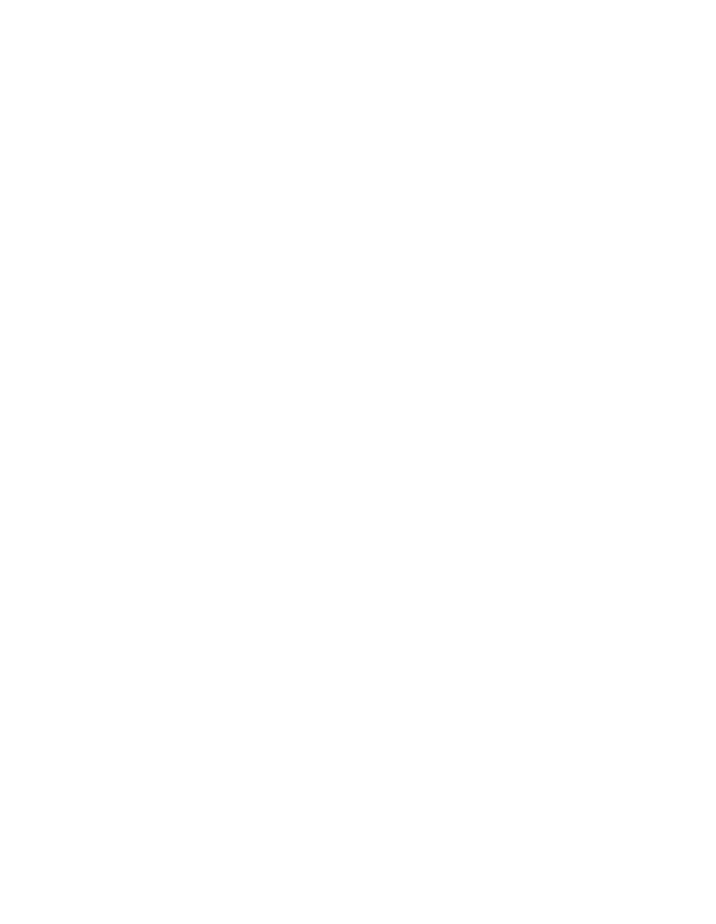
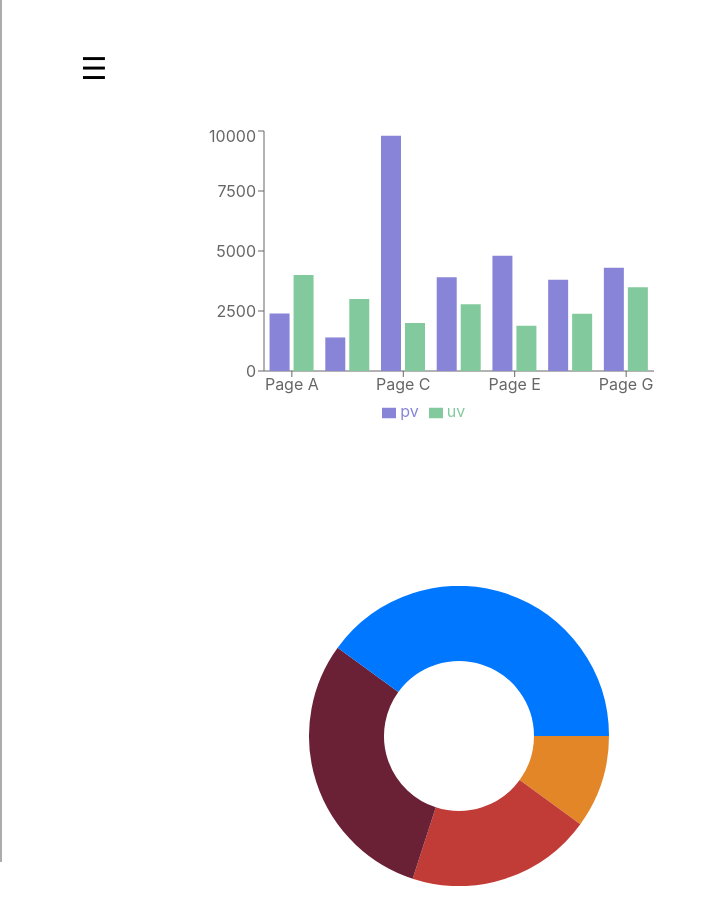
Before and after one commit to FranzGuanaco/ManagementApp, a React (Create React App) app in the folder management-app/: page /Vacancy in a window 1280 px wide. Before the commit this address had no page. Shown: the top 924 px of the page, without its empty margins (0-716 px from the left). Before the commit the page ends 800 px from the top, so only its background shows below. Built offline with nearby package versions, Linux system fonts and the light colour scheme.

Commit message:
interface vacancy done

```diff
--- a/management-app/src/App.js
+++ b/management-app/src/App.js
@@ -15,6 +15,7 @@ import MailSent from './Interface/MailSent';
 import Projects from './Interface/Projects';
 import Report from './Interface/Report';
 import EditProject from './Interface/EditProject';
+import Vacancy from './Interface/Vacancy';
 
 function App() {
 
@@ -37,6 +38,7 @@ function App() {
         <Route path='/MailSent' exact element={<MailSent/>} />
         <Route path='/Projects' exact element={<Projects/>} />
         <Route path='/Report' exact element={<Report/>} />
+        <Route path='/Vacancy' exact element={<Vacancy/>} />
       </Routes>
       </BrowserRouter>
       </div>
--- a/management-app/src/Box/BoxPattern.css
+++ b/management-app/src/Box/BoxPattern.css
@@ -1,7 +1,6 @@
 .box {
   border: 1px solid #adabab;
   border-radius: 20px;
-  width: 100%;
   height: auto;
   transition: all 0.5s ease-out;
   margin-bottom: 15%;
@@ -17,23 +16,10 @@
   box-shadow: none; /* remove the box shadow when it is clicked */
 }
 
-@media (min-width: 375px) {
-  .box {
-    width: calc(100px + 45.5vw);
-    height: calc(70px + 15.5vw);
-    margin-bottom: 5%;
-  }
 
   .box:last-of-type {
     margin-top: 10%;
   }
-}
-
-
-@media (max-width: 375px) {
-  .box {
-    margin-left: 10%;
-  }}
 
 
 .circleStaff {
--- /dev/null
+++ b/management-app/src/Box/BoxVacancy.js
@@ -0,0 +1,36 @@
+import React from "react";
+import "./BoxPattern.css";
+import Pic from "../Picture/Pic";
+import EditButton from "../Button/EditButton";
+
+function BoxVacancy(props) {
+  return (
+    <div
+      className="box"
+      style={{
+        position: "relative",
+        width: props.width,
+        height: props.height,
+        bottom: props.top,
+        marginTop: props.marginTop,
+        left: props.margin,
+        justifyContent: "center",
+      }}
+    >
+      <div
+        style={{
+          position: "absolute",
+          top: "15%",
+          left: "4%",
+          width: "30%",
+          height: "auto",
+        }}
+      >
+        <Pic />
+      </div>
+
+    </div>
+  );
+}
+
+export default BoxVacancy;
--- a/management-app/src/Box/TextDataEmployee.js
+++ b/management-app/src/Box/TextDataEmployee.js
@@ -6,7 +6,7 @@ const TextDataEmployee = (props) => {
     return (
         <div class="containerTextData" style={{ width: props.width, height: props.height, padding: props.padding,
         marginLeft: props.left}}>
-      <p>{props.Nom}</p>
+      <p>{props.p}</p>
       <p>{props.poste}</p>
       <p>{props.contact}</p>
       <p>{props.disponibilité}</p>
--- /dev/null
+++ b/management-app/src/Interface/Vacancy.js
@@ -0,0 +1,76 @@
+import React from "react";
+import { render } from "react-dom";
+import { Link } from "react-router-dom";
+import AlignMenu from "../Menu/AlignMenu";
+import Pie from "../PieChart";
+import BoxVacancy from "../Box/BoxVacancy";
+import { BarChart, Bar, XAxis, YAxis, CartesianGrid, Tooltip, Legend } from 'recharts';
+
+
+class Vacancy extends React.Component {
+    render() {
+      const data = [
+        { name: 'Page A', uv: 4000, pv: 2400, amt: 2400 },
+        { name: 'Page B', uv: 3000, pv: 1398, amt: 2210 },
+        { name: 'Page C', uv: 2000, pv: 9800, amt: 2290 },
+        { name: 'Page D', uv: 2780, pv: 3908, amt: 2000 },
+        { name: 'Page E', uv: 1890, pv: 4800, amt: 2181 },
+        { name: 'Page F', uv: 2390, pv: 3800, amt: 2500 },
+        { name: 'Page G', uv: 3490, pv: 4300, amt: 2100 },
+      ];
+
+      return (
+        <div className="Vacancy" style={{ display: 'flex', flexDirection: 'column' }}>
+          <AlignMenu
+            bottom="44px"
+            buttonText="Home"
+            links="/Homepage"
+            buttonText1="Edit"
+            links1="/EditAccount"
+            buttonText2="Staffing"
+            links2="/"
+            buttonText3="Calendar"
+            links3="/"
+            buttonText4="Employee"
+            links4="/"
+            buttonText5="Vacancy"
+            links5="/"
+            buttonText6="Mail"
+            links6="/"
+          />
+
+          <div style={{ display: 'flex', justifyContent: 'center', margin: '10px', marginRight: '33%' }}>
+            <div>
+              <BarChart
+                width={500}
+                height={300}
+                data={data}
+                margin={{
+                  top: 5,
+                  right: 30,
+                  left: 20,
+                  bottom: 5,
+                }}
+              >
+                <XAxis dataKey="name" />
+                <YAxis />
+                <Tooltip />
+                <Legend />
+                <Bar dataKey="pv" fill="#8884d8" />
+                <Bar dataKey="uv" fill="#82ca9d" />
+              </BarChart>
+            </div>
+          </div>
+          <div style={{ display: 'flex', justifyContent: 'center', margin: '150px', marginRight: '40%' }}>
+              <Pie />
+            </div>
+            <div style={{ display: 'flex', justifyContent: 'center', marginTop: '20px', marginRight: '90%', width: '60vw', height: '44vw' }}>
+                <BoxVacancy width="60%" height="25%" style={{ alignSelf: 'flex-start', marginRight: '10px' }} />
+                </div>
+
+          </div>
+      );
+    }
+  }
+
+  export default Vacancy;
```
